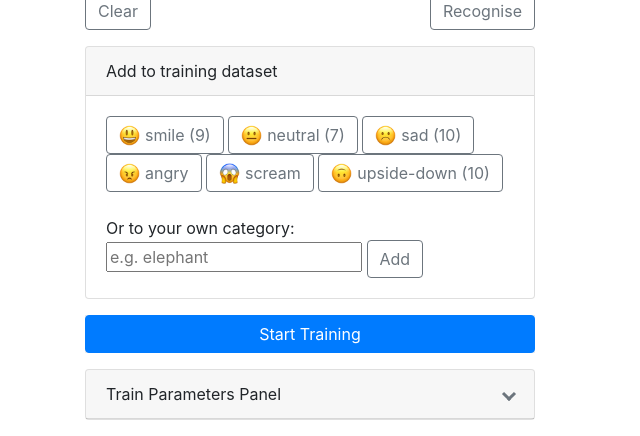
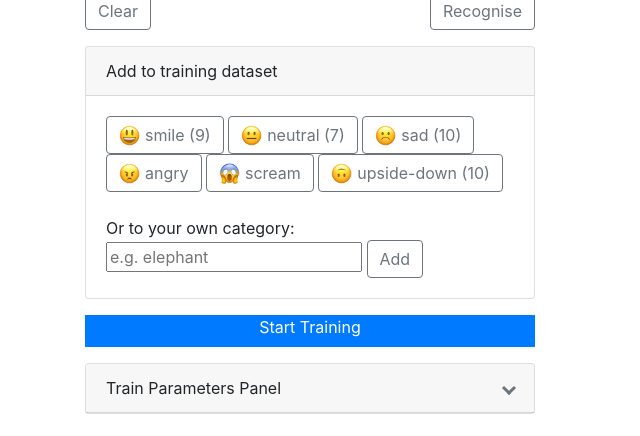
Before and after one commit to stblmuc/Smiley, a Flask app: page / in a window 1280 px wide. Shown: the part 574-1010 px from the top of the page, without its empty margins (0-640 px from the left). After the commit the page ends 988 px from the top, so only its background shows below. Run offline with Flask 2, Linux system fonts and the light colour scheme; some libraries are stand-ins or nearby versions.

Commit message:
stop training implemented, much better panel training feedback

```diff
--- a/main.py
+++ b/main.py
@@ -119,7 +119,7 @@ def smiley():
         err = utils.get_not_enough_images_error()
 
     else:
-        retrain_error = "Models not found or incompatible number of categories or incompatible image size. Please (re-)train the classifiers."
+        retrain_error = "Models not found or incompatible number of categories or image size. Please (re-)train the classifiers."
 
         try:
             regression_output = regression_predict(regression_input)
@@ -188,16 +188,21 @@ def train_models():
         err = utils.get_not_enough_images_error()
         return jsonify(error=err)
 
+    utils.delete_all_models()
     maybe_update_models()
-    delete_all_models()
 
     try:
         regression_train.train()
         cnn_train.train()
-        utils.reset_progress()
     except:
-       err = "Unknown error."
-       return jsonify(error=err)
+        err = "Unknown error."
+        return jsonify(error=err)
+
+    if utils.train_should_stop():
+        utils.delete_all_models()
+        utils.train_should_stop(False)
+
+    utils.reset_progress()
 
     return "ok"
 
@@ -206,11 +211,10 @@ def train_models():
 def train_progress():
     return jsonify(progress=utils.get_progress())
 
-# Delete all saved models
-@app.route('/api/delete-all-models', methods=['POST'])
-def delete_all_models():
-    for f in os.listdir(MODELS_DIRECTORY):
-        os.remove(os.path.join(MODELS_DIRECTORY, f))
+# Stop the training and delete all saved models
+@app.route('/api/stop-training', methods=['POST'])
+def stop_training():
+    utils.train_should_stop(True)
 
     return "ok"
 
--- a/smiley/utils.py
+++ b/smiley/utils.py
@@ -8,19 +8,24 @@ import shutil
 config = configparser.ConfigParser()
 config.read(os.path.join(os.path.dirname(__file__), 'config.ini'))
 
+MODELS_DIRECTORY = os.path.join(config['DIRECTORIES']['LOGIC'], config['DIRECTORIES']['MODELS'],
+                                config['DEFAULT']['IMAGE_SIZE'])
 CATEGORIES_LOCATION = os.path.join(os.path.dirname(__file__), config['DIRECTORIES']['CATEGORIES'],
                                        config['DEFAULT']['IMAGE_SIZE'] + "/")
 CATEGORIES = None
 PROGRESS = {
     'value': 100,
     'num_processes': 2,
-    'previous_value': 0
+    'previous_value': 0,
+    'stop': False
 }
+
 
 def get_progress():
     global PROGRESS
 
     return PROGRESS['value']
+
 
 def update_progress(value):
     global PROGRESS
@@ -33,11 +38,22 @@ def update_progress(value):
 
     return PROGRESS['value']
 
+
+def train_should_stop(stop='MISSING'):
+    global PROGRESS
+
+    if stop is not 'MISSING':
+        PROGRESS['stop'] = stop
+
+    return PROGRESS['stop']
+
+
 def reset_progress():
     global PROGRESS
 
     PROGRESS['value'] = 100
     PROGRESS['previous_value'] = 0
+
 
 # Class for log handling
 class Logger(object):
@@ -79,6 +95,11 @@ def capture(f):
             LOGGER.end()
         return result  # captured result from decorated function
     return captured
+
+
+def delete_all_models():
+    for f in os.listdir(MODELS_DIRECTORY):
+        os.remove(os.path.join(MODELS_DIRECTORY, f))
 
 
 def update_categories():
--- a/static/css/style.css
+++ b/static/css/style.css
@@ -64,11 +69,23 @@ label {
      background-color: #ddd;
 }
 
-.train {
+#trainModels {
+    height: 2rem;
     background-color: #e9ecef;
+    text-align: center;
+    vertical-align: middle;
 }
 
-#trainModels {
+.label-progress-bar {
+    position: absolute;
+    margin: auto;
+    height: 100%;
+    width: 100%;
+    color: white;
+}
+
+.progress-bar {
+    height: 100%;
     transition: width .4s ease;
 }
 
--- a/static/js/main.js
+++ b/static/js/main.js
@@ -43,6 +43,7 @@ class Main {
 
         if (!!this.video) {
             this.video.play();
+
             this.makeMenuActive($('#modeCamera'));
             $('#takePhoto').show();
         } else {
@@ -64,6 +65,7 @@ class Main {
                 this.ctx.closePath();
                 this.ctx.stroke();
             }
+
             this.makeMenuActive($('#modeDraw'));
             $('#takePhoto').hide();
         }
@@ -451,16 +453,28 @@ class Main {
     }
 
     trainModels(button) {
-        $(button).prop('disabled', true)
-        .addClass('progress-bar-striped progress-bar-animated');
+        if (this.is_training) {
+            $(button).prop('disabled', true);
+            $.ajax({
+                url: '/api/stop-training',
+                method: 'POST'
+            })
+            .fail(() => {
+                this.clearOutput();
+                this.checkConnection();
+            });
+        } else {
+            this.is_training = true;
+
+            $(button).children('.label-progress-bar').text("Stop Training").css('color', 'black');
 
             var update_progress = setInterval(function() {
                 $.ajax({
                     url: '/api/train-progress',
                     success: (data) => {
-                    $(button).css('width', data.progress + '%')
+                        $(button).children('.progress-bar').css('width', data.progress + '%');
                     }
-            })
+                });
             }, 800);
 
             $.ajax({
@@ -480,17 +494,21 @@ class Main {
             })
             .always(() => {
                 clearInterval(update_progress);
-            $(button).css('width', '100%')
-            .removeClass('progress-bar-striped progress-bar-animated')
-            .prop('disabled', false);
+
+                this.is_training = false;
+
+                $(button).prop('disabled', false);
+                $(button).children('.progress-bar').css('width', '100%');
+                $(button).children('.label-progress-bar').text("Start Training").css('color', 'white');
             })
             .fail(() => {
                 this.clearOutput();
                 this.checkConnection();
             });
         }
+    }
 
-    updateConfig() {
+    updateConfig(button) {
         this.numAugm = $('#num-augm').val();
         this.batchSize = $('#batch-size').val();
         this.srRate = $('#sr-rate').val();
@@ -513,8 +531,11 @@ class Main {
             contentType: 'application/json',
             data: JSON.stringify(conf),
             success: (data) => {
-                // $('#trainParameters').collapse('hide');
-                $('#trainParameters input').removeClass('updating');
+                var field = $(button).find('.border-warning');
+                field.removeClass('border-warning').addClass('border-success');
+                setTimeout(function() {
+                    field.removeClass('border-success');
+                }, 1000);
             }
         })
         .fail(() => {
@@ -601,8 +622,6 @@ $(() => {
 
     $('#modeCamera').click((e) => {
         main.useModeCamera(e.currentTarget);
-        $(e.currentTarget).addClass("menu-active");
-        $('#modeDraw').removeClass("menu-active");
     });
 
     $('#takePhoto').click((e) => {
@@ -630,16 +649,16 @@ $(() => {
     });
 
     $('#config-form').submit((e) => {
-        main.updateConfig();
+        main.updateConfig(e.currentTarget);
         return false;
     });
 
     $('#config-form input').each(function() {
         $(this).change((e) => {
-            $(this).addClass('updating');
+            $(this).addClass('border-warning');
             this.timeout = setTimeout(() => {
                 $('#config-form').submit();
-            }, 2000);
+            }, 1000);
         })
     })
 
--- a/templates/index.html
+++ b/templates/index.html
@@ -23,7 +23,7 @@
             </div>
             <div class="relative">
                 <canvas id="main"></canvas>
-                <div id="takePhoto" class="circle"></div>
+                <div id="takePhoto" class="circle" style="display: none;"></div>
                 <div class="row no-gutters justify-content-between">
                     <button id="clear" class="btn btn-outline-secondary">Clear</button>
                     <button id="recognise" class="btn btn-outline-secondary">Recognise</button>
@@ -52,8 +52,9 @@
                     </label>
                 </div>
             </div>
-            <div class="train">
-                <button id="trainModels" class="btn btn-primary btn-block">Start Training</button>
+            <div id="trainModels" class="relative">
+                <div class="label-progress-bar">Start Training</div>
+                <div class="progress-bar"></div>
             </div>
             <div class="card">
                 <div class="card-header" data-toggle="collapse" href="#trainParameters, #trainToggleArrow">
```
Also changed, not shown: other parts of static/css/style.css (+16 -11 lines), smiley/cnn_train.py (+8 -0 lines), smiley/regression_train.py (+7 -1 lines). Lines whose indentation alone changed are shown as unchanged.
